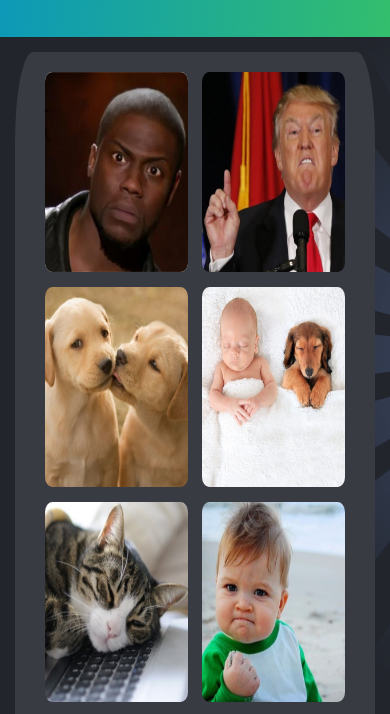
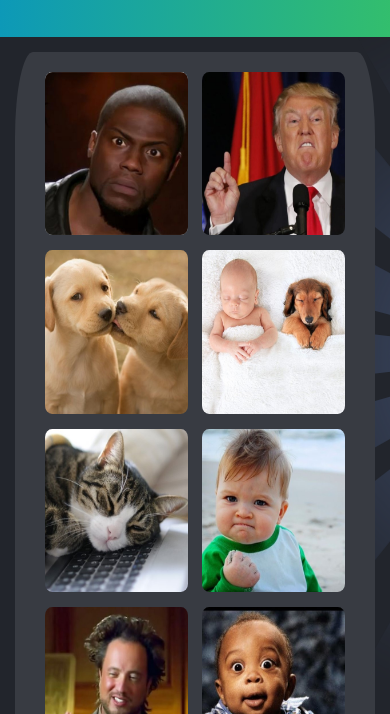
Before and after one commit to ronigabbay/meme-editor, a plain HTML site: page index.html in a window 390 px wide. Shown: the part 108-822 px from the top of the page. Drawn offline with Linux system fonts and the light colour scheme.

Commit message:
last del

```diff
--- a/css/main.css
+++ b/css/main.css
@@ -577,7 +577,7 @@ body.menu-open .main-header .main-nav {
 @media (max-width: 740px){
     .grid-container {
         grid-template-columns: repeat(2 , minmax(287px, 1fr));
-        grid-template-rows: repeat(4, minmax(302px, 1fr));
+        grid-template-rows: repeat(6, minmax(302px, 1fr));
         grid-gap: 0.937rem;
         padding-inline-start: 15px;
         padding-inline-end: 15px;
@@ -646,7 +646,7 @@ body.menu-open .main-header .main-nav {
 @media (max-width: 650px){
     .grid-container {
         grid-template-columns: repeat(2 , 1fr);
-        grid-template-rows: repeat(4, minmax(200px, 1fr));
+        grid-template-rows: repeat(6, minmax(100px, 1fr));
         grid-gap: 0.937rem;
         padding-inline-start: 20px;
         padding-inline-end: 20px;
```
